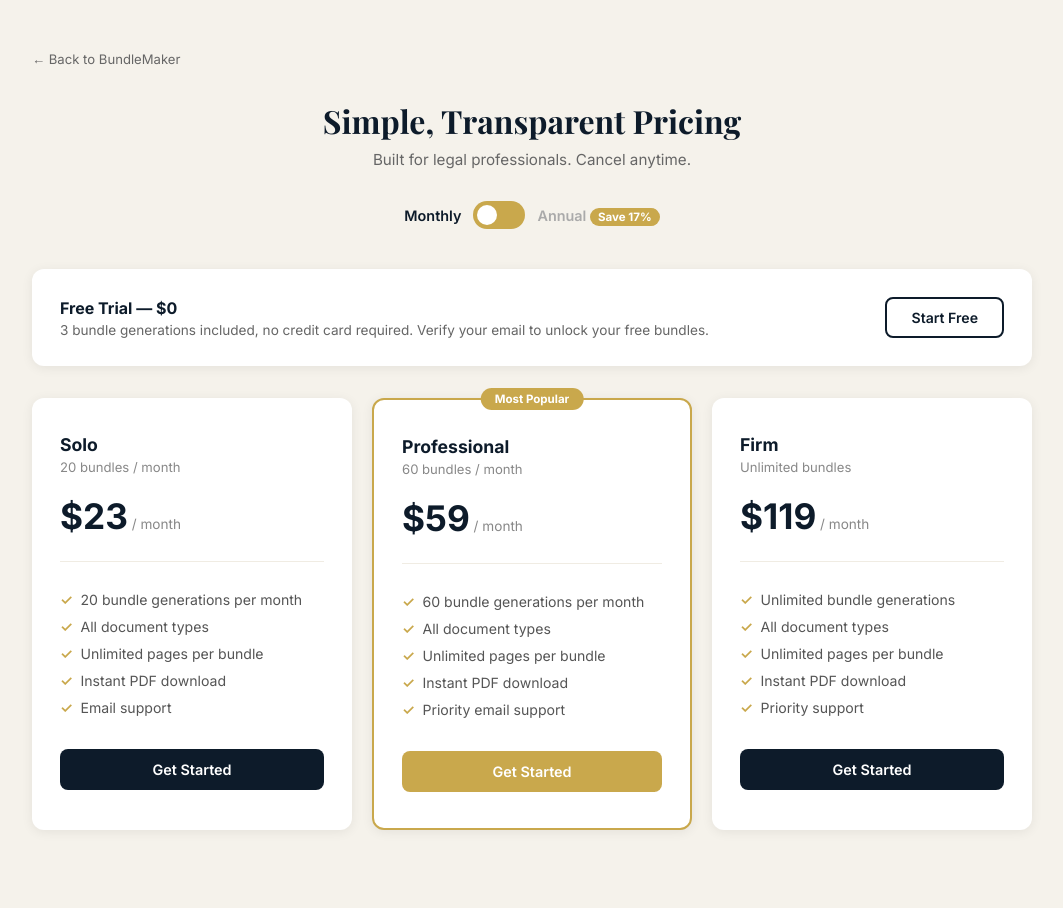
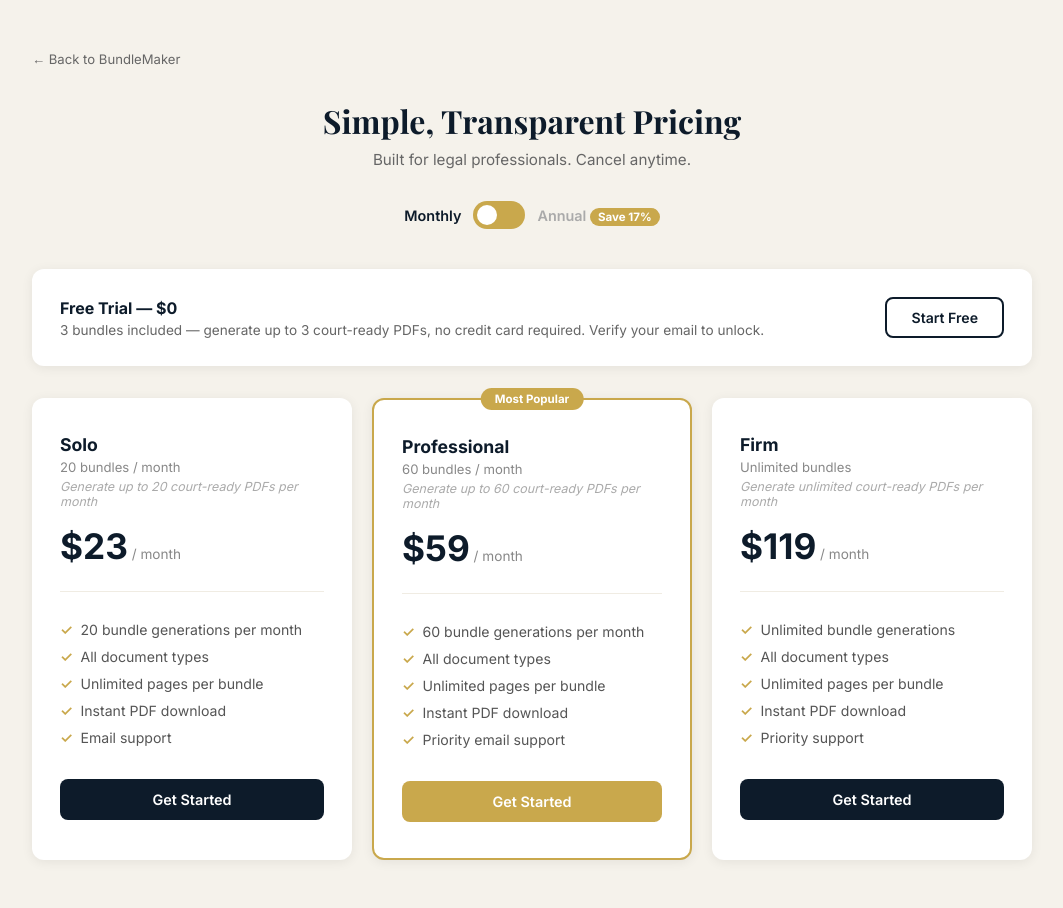
Before and after one commit to AmieOnda2013/bundlemaker, a Flask app: page /pricing in a window 1280 px wide. Shown: the whole page, without its empty margins (108-1171 px from the left). Before the commit the page ends 830 px from the top, so only its background shows below. Run offline with Flask 3, Linux system fonts and the light colour scheme.

Commit message:
Add plain-language description under each plan's bundle count
Co-Authored-By: Claude Sonnet 4.6 <noreply@anthropic.com>

```diff
--- a/templates/pricing.html
+++ b/templates/pricing.html
@@ -27,7 +27,8 @@
     .card.featured { border: 2px solid #c9a84c; }
     .featured-badge { position: absolute; top: -12px; left: 50%; transform: translateX(-50%); background: #c9a84c; color: #fff; font-size: 0.72rem; font-weight: 700; padding: 4px 14px; border-radius: 20px; white-space: nowrap; }
     .plan-name { font-size: 1.1rem; font-weight: 700; color: #0d1b2a; margin-bottom: 4px; }
-    .plan-bundles { font-size: 0.82rem; color: #888; margin-bottom: 20px; }
+    .plan-bundles { font-size: 0.82rem; color: #888; margin-bottom: 4px; }
+    .plan-bundles-desc { font-size: 0.78rem; color: #aaa; margin-bottom: 16px; font-style: italic; }
     .price-box { display: none; }
     .price-box.show { display: block; }
     .price-amount { font-size: 2.2rem; font-weight: 700; color: #0d1b2a; }
@@ -68,7 +69,7 @@
   <div class="free-card">
     <div class="info">
       <h3>Free Trial — $0</h3>
-      <p>3 bundle generations included, no credit card required. Verify your email to unlock your free bundles.</p>
+      <p>3 bundles included — generate up to 3 court-ready PDFs, no credit card required. Verify your email to unlock.</p>
     </div>
     <a href="/register" class="btn-outline">Start Free</a>
   </div>
@@ -77,6 +78,7 @@
     <div class="card">
       <div class="plan-name">Solo</div>
       <div class="plan-bundles">20 bundles / month</div>
+      <div class="plan-bundles-desc">Generate up to 20 court-ready PDFs per month</div>
       <div class="price-box show" id="price-solo-monthly">
         <span class="price-amount">$23</span><span class="price-period"> / month</span>
       </div>
@@ -99,6 +101,7 @@
       <div class="featured-badge">Most Popular</div>
       <div class="plan-name">Professional</div>
       <div class="plan-bundles">60 bundles / month</div>
+      <div class="plan-bundles-desc">Generate up to 60 court-ready PDFs per month</div>
       <div class="price-box show" id="price-pro-monthly">
         <span class="price-amount">$59</span><span class="price-period"> / month</span>
       </div>
@@ -120,6 +123,7 @@
     <div class="card">
       <div class="plan-name">Firm</div>
       <div class="plan-bundles">Unlimited bundles</div>
+      <div class="plan-bundles-desc">Generate unlimited court-ready PDFs per month</div>
       <div class="price-box show" id="price-firm-monthly">
         <span class="price-amount">$119</span><span class="price-period"> / month</span>
       </div>
```
